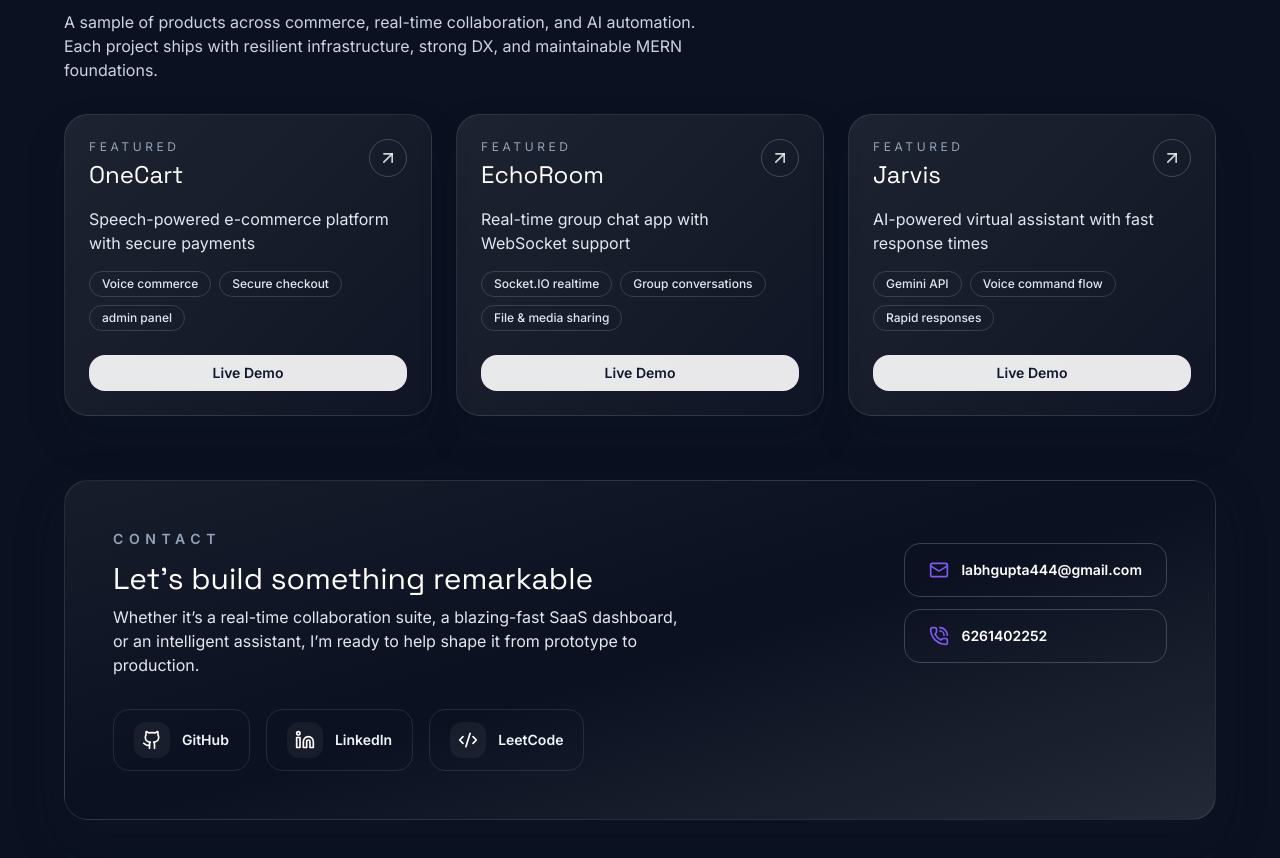
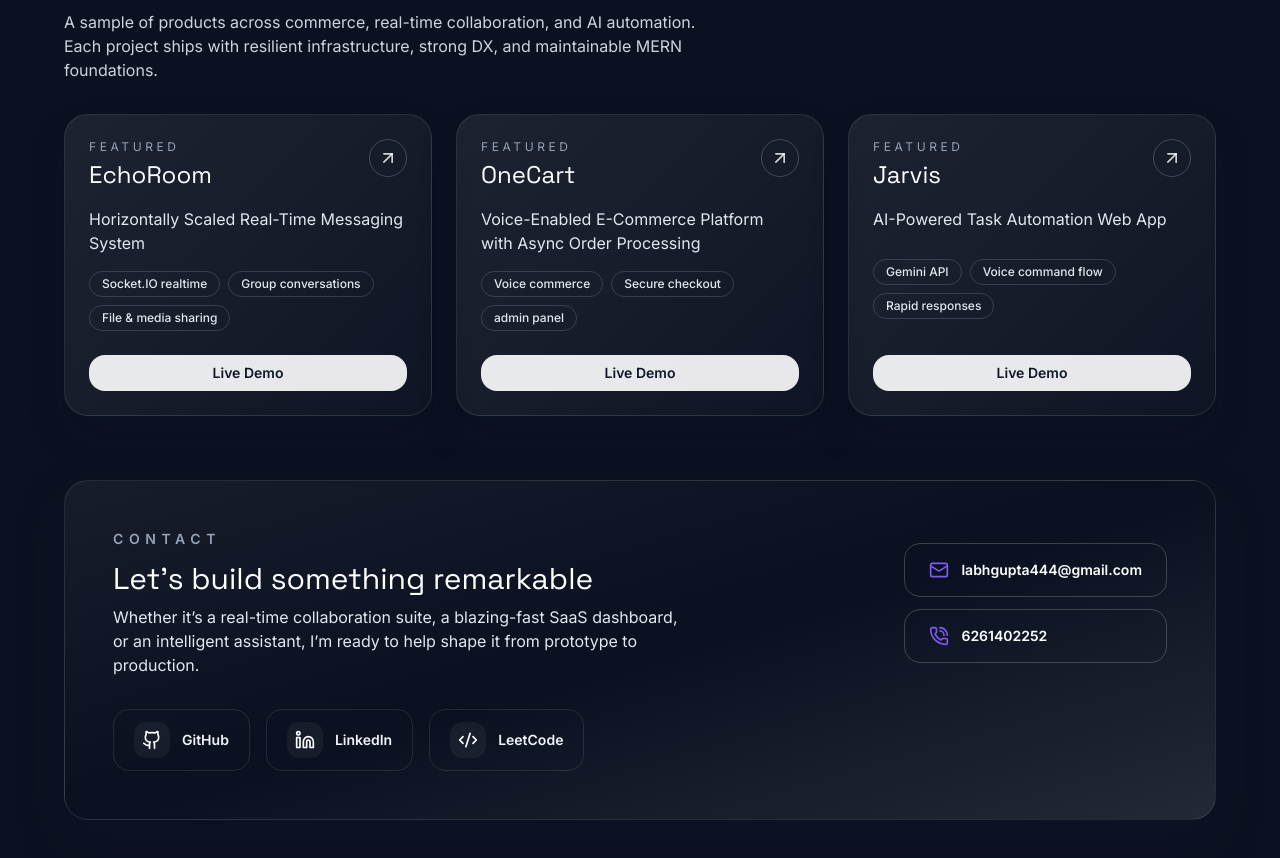
Before and after one commit to labhanshu03/Portfolio, a React (Vite) app: page / in a window 1280 px wide. Shown: the part 846-1704 px from the top of the page. Built offline with nearby package versions, Linux system fonts and the light colour scheme.

Commit message:
Update projects.js

```diff
--- a/src/data/projects.js
+++ b/src/data/projects.js
@@ -1,29 +1,29 @@
 export const projects = [
+  {
+    id: 'echoroom',
+    title: 'EchoRoom',
+    shortDescription: 'Horizontally Scaled Real-Time Messaging System',
+    longDescription:
+      'Latency-optimized chat spaces for distributed teams powered by Socket.IO, offering snappy message delivery, group threads, and a modern interface that stays perfectly in sync.',
+    url: 'https://echo-room-frontend1.onrender.com/auth',
+    highlights: ['Socket.IO realtime', 'Group conversations', 'File & media sharing'],
+  },
   {
     id: 'onecart',
     title: 'OneCart',
-    shortDescription: 'Speech-powered e-commerce platform with secure payments',
+    shortDescription: 'Voice-Enabled E-Commerce Platform with Async Order Processing',
     longDescription:
       'Conversational shopping experience where shoppers browse, curate, and checkout hands-free using speech commands, backed by airtight payments and a rich admin console built on the MERN stack.',
     url: 'https://www.youtube.com/watch?v=xCxhdaigVmI',
     highlights: ['Voice commerce', 'Secure checkout', 'admin panel'],
   },
   {
-    id: 'echoroom',
-    title: 'EchoRoom',
-    shortDescription: 'Real-time group chat app with WebSocket support',
-    longDescription:
-      'Latency-optimized chat spaces for distributed teams powered by Socket.IO, offering snappy message delivery, group threads, and a modern interface that stays perfectly in sync.',
-    url: 'https://echo-room-frontend1.onrender.com/auth',
-    highlights: ['Socket.IO realtime', 'Group conversations', 'File & media sharing'],
-  },
-  {
     id: 'jarvis',
     title: 'Jarvis',
     shortDescription:
-      'AI-powered virtual assistant with fast response times',
+      'AI-Powered Task Automation Web App',
     longDescription:
-      'Personalized virtual assistant built with the Gemini API that responds to voice prompts, launches apps, and surfaces contextual answers in milliseconds with clean MERN integrations.',
+      'Personalized virtual assistant built with the Gemini API that responds to voice prompts, launches websites, and surfaces contextual answers in milliseconds with clean MERN integrations.',
     url: 'https://virtualassistant-jqph.onrender.com/signin',
     highlights: ['Gemini API', 'Voice command flow', 'Rapid responses'],
   },
```
